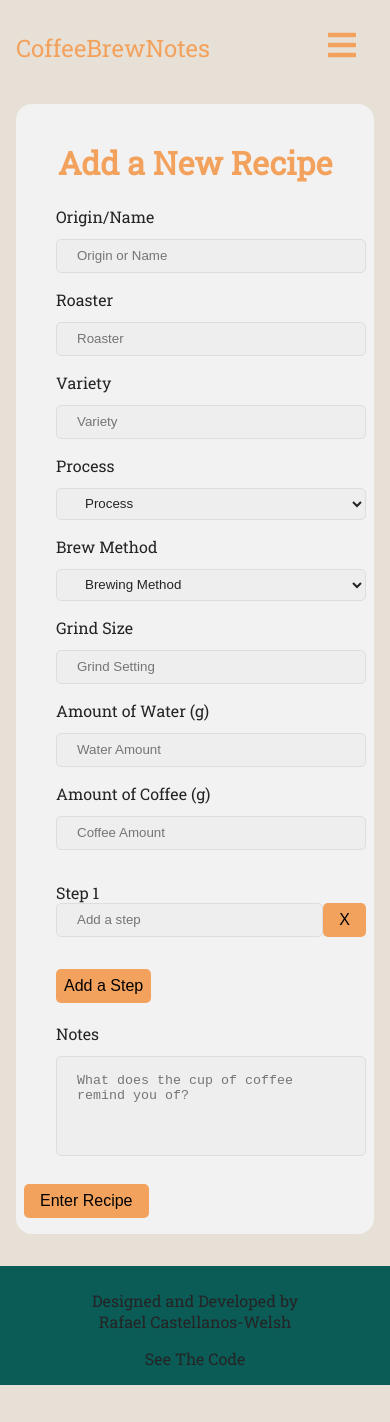
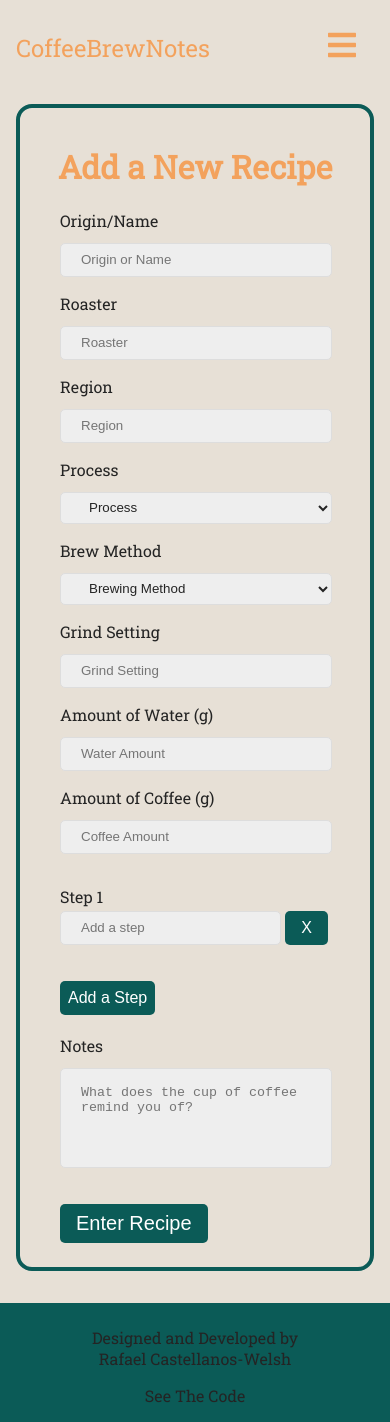
Before and after one commit to rafawelsh/CoffeeBrewNotes, a React (Create React App) app in the folder client/: page /new-recipe in a window 390 px wide. Before the commit the page ends 1385 px from the top, so only its background shows below. Built offline with nearby package versions, Linux system fonts and the light colour scheme; sample sign-in values are in the browser's storage.

Commit message:
responsive layout for all screen sizes ready

```diff
--- a/client/src/components/CoffeeForm/CoffeeForm.js
+++ b/client/src/components/CoffeeForm/CoffeeForm.js
@@ -1,6 +1,7 @@
-import React from "react";
+import React, { useState } from "react";
 import axios from "axios";
-import { Formik, Form, FieldArray } from "formik";
+import { Route, Redirect } from "react-router-dom";
+import { Formik, Form, FieldArray, Field } from "formik";
 import { PageContainer } from "../../styles/PageStyles";
 import {
 	RecipeFormContainer,
@@ -11,17 +12,17 @@ import {
 	Steps,
 	Button,
 	AddStepButton,
-	Select,
+	RemoveStepBtn,
 	FormSections,
-	TextArea,
 } from "../../styles/FormStyles";
 
 function RecipeForm() {
+	const [redirect, setRedirect] = useState(false);
 	const initialValues = {
 		brewMethod: "",
 		coffeeName: "",
 		roaster: "",
-		coffeeVariety: "",
+		region: "",
 		process: "",
 		grindSize: "",
 		waterAmount: "",
@@ -40,6 +41,7 @@ function RecipeForm() {
 			.then((response) => {
 				actions.setSubmitting(false);
 				actions.resetForm();
+				setRedirect(true);
 			})
 			.catch((error) => {
 				actions.setSubmitting(false);
@@ -49,6 +51,13 @@ function RecipeForm() {
 
 	return (
 		<PageContainer>
+			{redirect ? (
+				<Redirect
+					to={{
+						pathname: "/grid",
+					}}
+				/>
+			) : (
 				<RecipeFormContainer>
 					<FormWrapper>
 						<h1 style={{ textAlign: "center" }}>Add a New Recipe</h1>
@@ -64,34 +73,36 @@ function RecipeForm() {
 												placeholder='Origin or Name'
 											/>
 											<Label htmlFor='roaster'>Roaster</Label>
-										<Input id='roaster' name='roaster' placeholder='Roaster' />
-										<Label htmlFor='coffeeVariety'>Variety </Label>
 											<Input
-											id='coffeeVariety'
-											name='coffeeVariety'
-											placeholder='Variety'
+												id='roaster'
+												name='roaster'
+												placeholder='Roaster'
 											/>
+											<Label htmlFor='region'>Region</Label>
+											<Input id='region' name='region' placeholder='Region' />
 											<Label htmlFor='process'>Process</Label>
-										<Select
+											<Field
 												as='select'
 												id='process'
 												name='process'
 												placeholder='Process'
+												className='selectInput'
 											>
-											<option defaultvalue>Process</option>
-											<option value='natural'>Natural</option>
+												<option defaultValue>Process</option>
+												<option value='Natural'>Natural</option>
 												<option value='Washed'>Washed</option>
-											<option value='honey'>Honey</option>
-											<option value='anaerobic'>Anaerobic</option>
-										</Select>
+												<option value='Honey'>Honey</option>
+												<option value='Anaerobic'>Anaerobic</option>
+											</Field>
 										</FormSection>
 										<FormSection>
 											<Label htmlFor='brewMethod'>Brew Method</Label>
-										<Select
+											<Field
 												id='brewMethod'
 												name='brewMethod'
 												as='select'
 												placeholder='Method'
+												className='selectInput'
 											>
 												<option defaultValue>Brewing Method</option>
 												<option value='Drip'>Drip</option>
@@ -103,8 +114,8 @@ function RecipeForm() {
 												<option value='Siphon'>Siphon</option>
 												<option value='Phin'>Phin</option>
 												<option value='Other'>Other</option>
-										</Select>
-										<Label htmlFor='grindSize'>Grind Size</Label>
+											</Field>
+											<Label htmlFor='grindSize'>Grind Setting</Label>
 											<Input
 												id='grindSize'
 												name='grindSize'
@@ -149,13 +160,13 @@ function RecipeForm() {
 																					margin: "0 auto",
 																				}}
 																			/>
-																		<Button
+																			<RemoveStepBtn
 																				type='Button'
 																				className='secondary'
 																				onClick={() => remove(index)}
 																			>
 																				X
-																		</Button>
+																			</RemoveStepBtn>
 																		</Steps>
 																	</div>
 																</div>
@@ -171,11 +182,12 @@ function RecipeForm() {
 												)}
 											</FieldArray>
 											<Label htmlFor='tastingNotes'>Notes</Label>
-										<TextArea
+											<Field
 												id='tastingNotes'
 												name='tastingNotes'
 												placeholder='What does the cup of coffee remind you of?'
 												as='textarea'
+												className='textarea'
 											/>
 										</FormSection>
 									</FormSections>
@@ -185,6 +197,7 @@ function RecipeForm() {
 						</Formik>
 					</FormWrapper>
 				</RecipeFormContainer>
+			)}
 		</PageContainer>
 	);
 }
--- a/client/src/components/RecipeView/CardStepsView.js
+++ b/client/src/components/RecipeView/CardStepsView.js
@@ -4,7 +4,7 @@ const CardStepsView = ({ steps }) => {
 	if (!steps) return null;
 	return (
 		<>
-			<h3>Brewing Instructions</h3>
+			<h2>Brewing Instructions</h2>
 			<ol>
 				{steps.map((step) => (
 					<li key={step}>{step}</li>
--- a/client/src/components/RecipeView/RecipeGridCard.js
+++ b/client/src/components/RecipeView/RecipeGridCard.js
@@ -20,7 +20,7 @@ function processRecipe(recipe) {
 		brewMethod,
 		coffeeName,
 		roaster,
-		coffeeVariety,
+		region,
 		process,
 		waterAmount,
 		coffeeAmount,
@@ -34,8 +34,8 @@ function processRecipe(recipe) {
 	if (roaster) {
 		section1.push(`Roaster: ${roaster}`);
 	}
-	if (coffeeVariety) {
-		section1.push(`Variety: ${coffeeVariety}`);
+	if (region) {
+		section1.push(`Variety: ${region}`);
 	}
 	if (process) {
 		section1.push(`Process: ${process}`);
@@ -91,14 +91,14 @@ function RecipeGridCard(props) {
 			<StyledGridCard>
 				<RecipeSections>
 					<RecipeSection>
-						<h3>Coffee Information</h3>
+						<h2>Coffee Information</h2>
 						<FormattedDateView created={created} />
 						{section1.map((text) => (
 							<p key={text}>{text}</p>
 						))}
 					</RecipeSection>
 					<RecipeSection>
-						<h3>Recipe Information</h3>
+						<h2>Recipe Information</h2>
 						{section2.map((text) => (
 							<p key={text}>{text}</p>
 						))}
--- a/client/src/styles/FormStyles.js
+++ b/client/src/styles/FormStyles.js
@@ -19,6 +19,7 @@ export const AccountFormContainer = styled.div`
 		padding: 0rem 3rem;
 	}
 `;
+
 export const FormGroup = styled.div`
 	display: flex;
 	flex-direction: column;
@@ -35,8 +36,8 @@ export const RecipeFormContainer = styled.div`
 `;
 
 export const FormWrapper = styled.div`
-	background: ${colors.divBackground};
-	/* height: fit-content; */
+	/* background: ${colors.divBackground}; */
+	border: 0.25rem solid ${colors.textHeader};
 	border-radius: 1rem;
 	padding: 1rem 0.5rem;
 	margin: 0.5rem 0rem 2rem;
@@ -44,6 +45,12 @@ export const FormWrapper = styled.div`
 	@media ${device.tablet} {
 		max-width: 1000px;
 		width: 100%;
+		/* max-height: 800px; */
+	}
+
+	@media ${device.laptopL} {
+		max-width: 1300px;
+		/* max-height: 1000px; */
 	}
 `;
 
@@ -53,11 +60,6 @@ export const FormSections = styled.div`
 		display: flex;
 		flex: row;
 	}
-`;
-
-export const FormSection = styled.div`
-	width: 100%;
-	padding: 0rem 1rem;
 `;
 
 export const SharedFormStyles = css`
@@ -70,11 +72,43 @@ export const SharedFormStyles = css`
 	margin: 0.75rem 0rem 1rem;
 	padding: 1rem 1.25rem;
 	box-sizing: border-box;
+
+	@media ${device.laptopL} {
+		height: 2.5rem;
+		font-size: 1.125rem;
+	}
+`;
+
+export const FormSection = styled.div`
+	width: 90%;
+	padding: 0rem 1rem;
+
+	.selectInput {
+		${SharedFormStyles}
+		padding: 0rem 1.5rem;
+	}
+	.textarea {
+		${SharedFormStyles}
+		resize: none;
+		height: 100px;
+		width: 100%;
+	}
+
+	@media ${device.laptopL} {
+		.textarea {
+			height: 225px;
+			font-size: 1.125rem;
+		}
+	}
 `;
 
 export const Label = styled.label`
 	color: ${colors.textColor};
 	font-size: 1rem;
+
+	@media ${device.laptopL} {
+		font-size: 1.125rem;
+	}
 `;
 
 export const Input = styled(FilteredPropsInputField)`
@@ -91,6 +125,11 @@ export const TextArea = styled(FilteredPropsInputField)`
 	resize: none;
 	height: 100px;
 	width: 100%;
+
+	@media ${device.laptopL} {
+		height: 225px;
+		font-size: 1.125rem;
+	}
 `;
 
 export const Steps = styled.div`
@@ -99,19 +138,27 @@ export const Steps = styled.div`
 `;
 
 export const Button = styled.button`
-	background: ${colors.highlight};
-	font-size: 1rem;
+	background: ${colors.textHeader};
+	color: #fff;
+	font-size: 1.25rem;
 	padding: 0.5rem 1rem;
 	border: none;
 	border-radius: 5px;
 	cursor: pointer;
+	margin: 0.5rem 2rem;
 
 	&:hover {
-		transform: scale(1.1);
+		background: ${colors.highlight};
 	}
 `;
 
 export const AddStepButton = styled(Button)`
+	font-size: 1rem;
 	padding: 0.5rem;
 	margin: 1rem 0 1.25rem 0;
 `;
+
+export const RemoveStepBtn = styled(Button)`
+	font-size: 1rem;
+	margin: 0.25rem;
+`;
--- a/client/src/styles/RecipeGridCardStyles.js
+++ b/client/src/styles/RecipeGridCardStyles.js
@@ -3,7 +3,7 @@ import { colors, device } from "./MediaQueries";
 
 export const StyledGridCard = styled.div`
 	background: ${colors.divBackground};
-	padding: 1rem;
+	padding: 0.5rem 1rem 1rem;
 	margin-bottom: 2rem;
 
 	@media ${device.tablet} {
@@ -13,19 +13,26 @@ export const StyledGridCard = styled.div`
 	}
 `;
 
-export const RecipeSections = styled.section`
-	padding: 1rem 0rem;
-
-	@media ${device.tablet} {
-		display: flex;
-		flex-direction: row;
-		margin: 2rem;
-	}
-`;
-
 export const RecipeSection = styled.div`
-	margin: 0rem 1rem;
 	h3 {
 		margin-top: 0;
 	}
 `;
+
+export const RecipeSections = styled.section`
+	padding: 0rem 0rem 1rem;
+
+	h2 {
+		color: ${colors.textHeader};
+	}
+
+	@media ${device.tablet} {
+		display: grid;
+		grid-template-columns: repeat(3, 1fr);
+		margin: 2rem 1rem;
+		font-size: 1.2rem;
+		${RecipeSection}:not(:last-child) {
+			margin-right: 2rem;
+		}
+	}
+`;
--- a/client/src/styles/RecipeGridStyles.js
+++ b/client/src/styles/RecipeGridStyles.js
@@ -1,6 +1,6 @@
 import { NavLink as Link } from "react-router-dom";
 import styled from "styled-components";
-import { colors } from "./MediaQueries";
+import { colors, device } from "./MediaQueries";
 
 export const StyledGrid = styled.ul`
 	list-style-type: none;
@@ -8,7 +8,11 @@ export const StyledGrid = styled.ul`
 	padding: 0;
 	grid-template-columns: repeat(auto-fill, minmax(250px, 1fr));
 	grid-auto-rows: 175px;
-	grid-gap: 0.5rem;
+	grid-gap: 1rem;
+
+	@media ${device.laptop} {
+		grid-template-columns: repeat(auto-fill, minmax(300px, 1fr));
+	}
 `;
 
 export const StyledItem = styled.li`
@@ -22,6 +26,10 @@ export const StyledItem = styled.li`
 		padding-right: 1.5rem;
 		align-self: center;
 	}
+
+	&:hover {
+		border: 0.125rem solid ${colors.textHeader};
+	}
 `;
 
 export const NavLink = styled(Link)`
@@ -33,5 +41,6 @@ export const NavLink = styled(Link)`
 	&:link,
 	&:active {
 		text-decoration: none;
+		color: ${colors.textColor};
 	}
 `;
```
Lines whose indentation alone changed are shown as unchanged.
